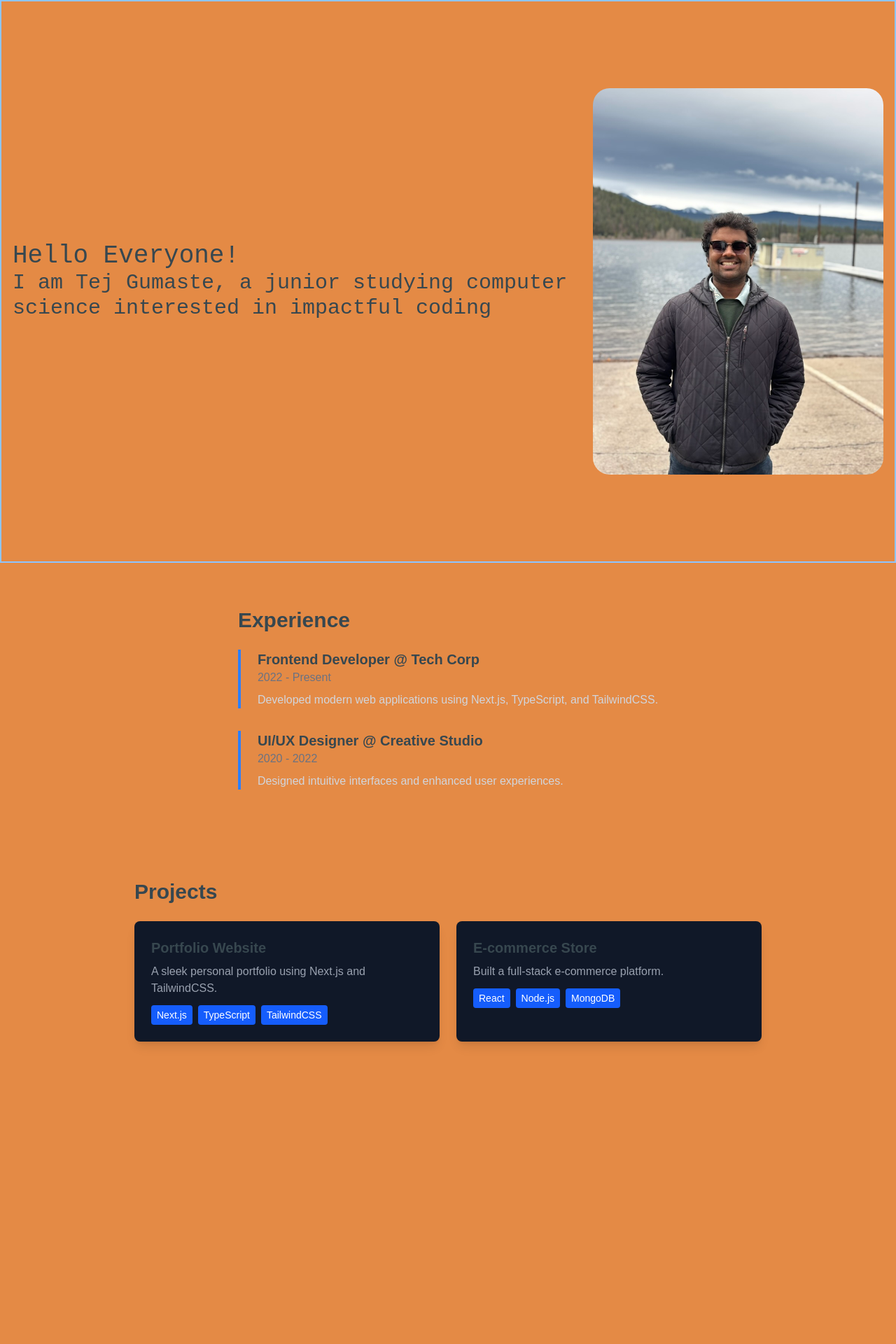
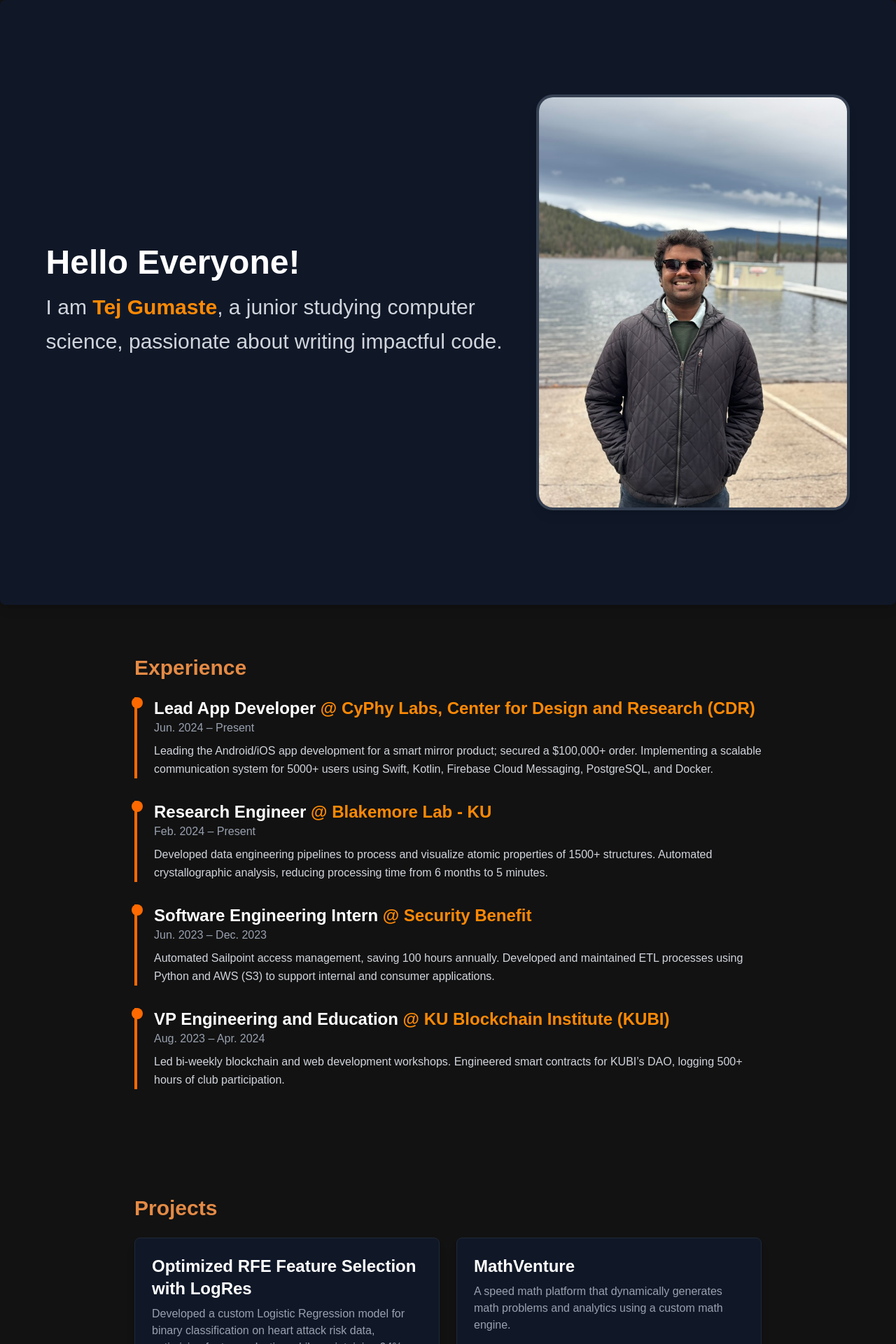
Before and after one commit to Vegito2367/TejPortfolio, a Next.js app in the folder personalwebsite/: page / in a window 1280 px wide. Shown: the top 1920 px of the page at 70% size. Before the commit the page ends 1552 px from the top, so only its background shows below. Built offline with nearby package versions, Linux system fonts and the light colour scheme.

Commit message:
Big changes

```diff
--- a/personalwebsite/src/app/globals.css
+++ b/personalwebsite/src/app/globals.css
@@ -4,6 +4,8 @@
 @theme {
   --font-sans: var(--font-geist-sans);
   --font-mono: var(--font-geist-mono);
+  --main-color: #ff8904;
+  --dark-color: #ff6900;
 }
 
 :root{
@@ -18,8 +20,8 @@
 }
 
 body {
-  color: var(--contrast-color);
-  background: var(--accent-color);
+  color: var(--accent-color);
+  background: var(--primary-bg);
   font-family: Arial, Helvetica, sans-serif;
   margin: 0;
 }
--- a/personalwebsite/src/app/page.tsx
+++ b/personalwebsite/src/app/page.tsx
@@ -18,21 +18,42 @@ export default function Home() {
     </AnimatePresence>
     {showMainContent && (
       <>
-
-      <motion.div initial={{opacity:0}} animate={{opacity:1}} transition={{duration:1}} className="flex flex-row justify-center items-center roboto-mono border-2 border-blue-300">
-        <section className="flex flex-row justify-center items-center p-4 h-screen">
-          <div className="w-4/6">
-          <p className="text-4xl">Hello Everyone!</p>
-          <p className="text-3xl">I am Tej Gumaste, a junior studying computer science interested in impactful coding</p>
+      <motion.div
+        initial={{ opacity: 0 }}
+        animate={{ opacity: 1 }}
+        transition={{ duration: 1 }}
+        className="flex flex-col md:flex-row justify-center items-center p-8 bg-gray-900 rounded-lg shadow-lg"
+      >
+        <section className="flex flex-col md:flex-row justify-center items-center h-screen px-6">
+          <div className="w-full md:w-3/5 text-center md:text-left">
+            <p className="text-5xl font-bold text-white mb-4">Hello Everyone!</p>
+            <p className="text-3xl text-gray-300 leading-relaxed">
+              I am <span className="text-orange-400 font-semibold">Tej Gumaste</span>,
+              a junior studying computer science, passionate about writing impactful code.
+            </p>
           </div>
-          <img src="ProfilePic.jpeg" alt="Profile Picture" className="w-1/3 rounded-3xl" />
+          <img
+            src="ProfilePic.jpeg"
+            alt="Profile Picture"
+            className="w-2/5 max-w-xs md:max-w-md rounded-3xl shadow-lg border-4 border-gray-700 mt-6 md:mt-0"
+          />
         </section>
       </motion.div>
-      <motion.div className="flex flex-col items-start w-full p-4">
+
+
+      <motion.div
+        initial={{ x: 1000, opacity: 0 }}
+        animate={{ x: 0, opacity: 1 }}
+        transition={{ duration: 1.75 }}
+        className="flex flex-col items-start w-full p-6"
+      >
         <Experiences />
-        <Projects />
       </motion.div>
-      </>
+
+
+      <Projects />
+    </>
+
 
     )}
 
--- a/personalwebsite/src/customComponents/experience.tsx
+++ b/personalwebsite/src/customComponents/experience.tsx
@@ -2,8 +2,30 @@
 import ExperienceItem from "@/customComponents/experienceItems";
 
 const experiences = [
-  { role: "Frontend Developer", company: "Tech Corp", duration: "2022 - Present", description: "Developed modern web applications using Next.js, TypeScript, and TailwindCSS." },
-  { role: "UI/UX Designer", company: "Creative Studio", duration: "2020 - 2022", description: "Designed intuitive interfaces and enhanced user experiences." }
+  {
+    role: "Lead App Developer",
+    company: "CyPhy Labs, Center for Design and Research (CDR)",
+    duration: "Jun. 2024 – Present",
+    description: "Leading the Android/iOS app development for a smart mirror product; secured a $100,000+ order. Implementing a scalable communication system for 5000+ users using Swift, Kotlin, Firebase Cloud Messaging, PostgreSQL, and Docker."
+  },
+  {
+    role: "Research Engineer",
+    company: "Blakemore Lab - KU",
+    duration: "Feb. 2024 – Present",
+    description: "Developed data engineering pipelines to process and visualize atomic properties of 1500+ structures. Automated crystallographic analysis, reducing processing time from 6 months to 5 minutes."
+  },
+  {
+    role: "Software Engineering Intern",
+    company: "Security Benefit",
+    duration: "Jun. 2023 – Dec. 2023",
+    description: "Automated Sailpoint access management, saving 100 hours annually. Developed and maintained ETL processes using Python and AWS (S3) to support internal and consumer applications."
+  },
+  {
+    role: "VP Engineering and Education",
+    company: "KU Blockchain Institute (KUBI)",
+    duration: "Aug. 2023 – Apr. 2024",
+    description: "Led bi-weekly blockchain and web development workshops. Engineered smart contracts for KUBI’s DAO, logging 500+ hours of club participation."
+  }
 ];
 
 export default function Experiences() {
--- a/personalwebsite/src/customComponents/experienceItems.tsx
+++ b/personalwebsite/src/customComponents/experienceItems.tsx
@@ -10,10 +10,11 @@ interface ExperienceItemProps {
 
 const ExperienceItem: FC<ExperienceItemProps> = ({ role, company, duration, description }) => {
   return (
-    <div className="border-l-4 border-blue-500 pl-6 mb-8">
-      <h3 className="text-xl font-semibold">{role} @ {company}</h3>
-      <p className="text-gray-500">{duration}</p>
-      <p className="mt-2 text-gray-300">{description}</p>
+    <div className="relative pl-6 border-l-4 border-orange-500 mb-8">
+      <div className="absolute -left-2 top-0 w-4 h-4 bg-orange-500 rounded-full"></div>
+      <h3 className="text-2xl font-bold text-white">{role} <span className="text-orange-400">@ {company}</span></h3>
+      <p className="text-gray-400 font-medium">{duration}</p>
+      <p className="mt-2 text-gray-300 leading-relaxed">{description}</p>
     </div>
   );
 };
--- a/personalwebsite/src/customComponents/projectCard.tsx
+++ b/personalwebsite/src/customComponents/projectCard.tsx
@@ -10,12 +10,25 @@ interface ProjectCardProps {
 
 const ProjectCard: FC<ProjectCardProps> = ({ title, description, techStack, link }) => {
   return (
-    <a href={link} target="_blank" rel="noopener noreferrer" className="p-6 bg-gray-900 rounded-lg shadow-lg hover:shadow-xl transition">
-      <h3 className="text-xl font-bold">{title}</h3>
-      <p className="text-gray-400 mt-2">{description}</p>
-      <div className="mt-3 flex flex-wrap gap-2">
+    <a
+      href={link}
+      target="_blank"
+      rel="noopener noreferrer"
+      className="p-6 bg-gray-900 rounded-lg shadow-lg transition-all duration-300
+                 hover:shadow-orange-500 hover:scale-105 border border-gray-800
+                 hover:border-orange-400"
+    >
+      <h3 className="text-2xl text-white font-bold mb-2">{title}</h3>
+      <p className="text-gray-400">{description}</p>
+
+      <div className="mt-4 flex flex-wrap gap-2">
         {techStack.map((tech, index) => (
-          <span key={index} className="text-sm bg-blue-600 text-white px-2 py-1 rounded">{tech}</span>
+          <span
+            key={index}
+            className="text-sm bg-orange-400 text-white px-3 py-1 rounded-md font-semibold shadow-md"
+          >
+            {tech}
+          </span>
         ))}
       </div>
     </a>
--- a/personalwebsite/src/customComponents/projects.tsx
+++ b/personalwebsite/src/customComponents/projects.tsx
@@ -2,8 +2,24 @@
 import ProjectCard from "@/customComponents/projectCard";
 
 const projects = [
-  { title: "Portfolio Website", description: "A sleek personal portfolio using Next.js and TailwindCSS.", techStack: ["Next.js", "TypeScript", "TailwindCSS"], link: "#" },
-  { title: "E-commerce Store", description: "Built a full-stack e-commerce platform.", techStack: ["React", "Node.js", "MongoDB"], link: "#" }
+  {
+    title: "Optimized RFE Feature Selection with LogRes",
+    description: "Developed a custom Logistic Regression model for binary classification on heart attack risk data, optimizing feature selection while maintaining 94% accuracy.",
+    techStack: ["Python", "NumPy", "StandardScaler"],
+    link: "https://github.com/Vegito2367/LogResFeatureSelection"
+  },
+  {
+    title: "MathVenture",
+    description: "A speed math platform that dynamically generates math problems and analytics using a custom math engine.",
+    techStack: ["Next.js", "Supabase", "Tailwind CSS", "PostgreSQL"],
+    link: "https://math-venture.com/"
+  },
+  {
+    title: "Email Classifier",
+    description: "Performed sentiment analysis on 30,000 emails using TfIDF vectorization and developed a classifier with 97.8% accuracy.",
+    techStack: ["Python", "simpleGmail", "Sklearn", "Matplotlib", "NumPy", "Pandas"],
+    link: "https://github.com/Vegito2367/EmailClassifier"
+  }
 ];
 
 export default function Projects() {
```
